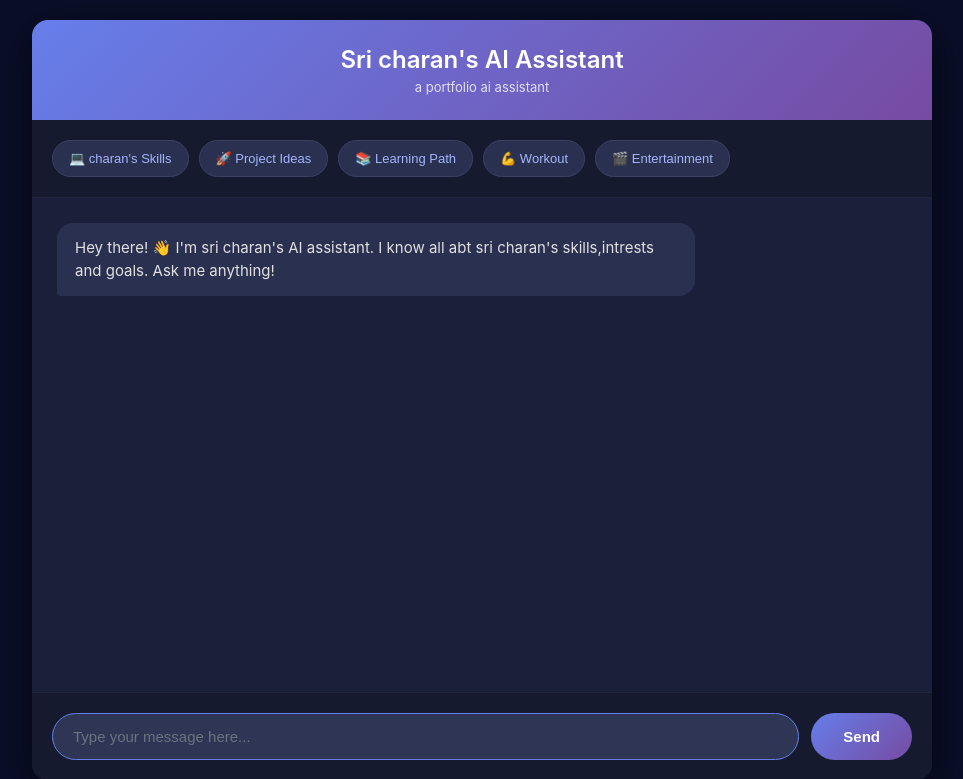
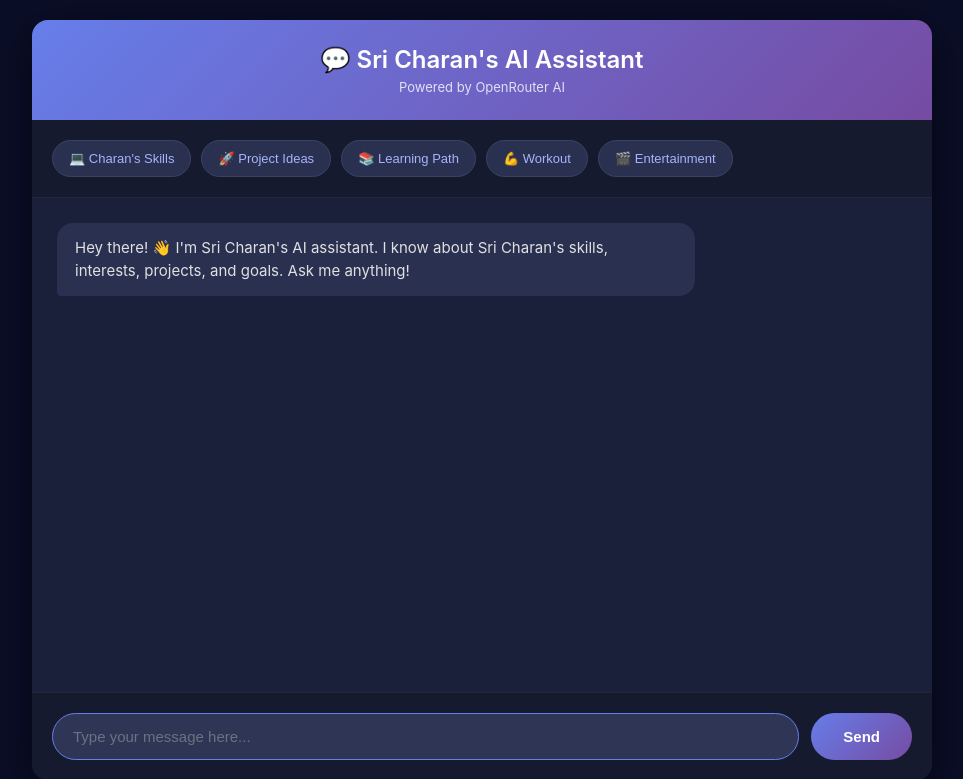
Before and after one commit to charan6401-rgb/Chatbo, a Flask app: page / in a window 1280 px wide. Shown: the top 779 px of the page, without its empty margins (158-1121 px from the left). Run offline with Flask 3, Linux system fonts and the light colour scheme.

Commit message:
Update index.html

```diff
--- a/templates/index.html
+++ b/templates/index.html
@@ -3,65 +3,96 @@
 <head>
     <meta charset="UTF-8">
     <meta name="viewport" content="width=device-width, initial-scale=1.0">
-    <title>Sri charan's - AI Assistant🗿</title>
-    <link rel="stylesheet" href="{{ url_for('static', filename='style.css') }}">
+    <title>Sri Charan's AI Assistant 🗿</title>
+
+    <link rel="stylesheet"
+          href="{{ url_for('static', filename='style.css') }}">
 </head>
 <body>
+
     <div class="container">
         <div class="chat-box">
+
+            <!-- Header -->
             <div class="chat-header">
                 <div class="header-content">
-                    <h1> Sri charan's AI Assistant</h1>
-                    <p>a portfolio ai assistant</p>
+                    <h1>💬 Sri Charan's AI Assistant</h1>
+                    <p>Powered by OpenRouter AI</p>
                 </div>
             </div>
 
+            <!-- Suggested Prompts -->
             <div class="suggested-prompts">
-                <button class="prompt-btn" onclick="sendPrompt('Tell me about sri charan skills and projects')">
-                    💻 charan's Skills
+
+                <button class="prompt-btn"
+                        onclick="sendPrompt('Tell me about Sri Charan skills and projects')">
+                    💻 Charan's Skills
                 </button>
-                <button class="prompt-btn" onclick="sendPrompt('Suggest a Python or Flask project idea')">
+
+                <button class="prompt-btn"
+                        onclick="sendPrompt('Suggest a Python or Flask project idea')">
                     🚀 Project Ideas
                 </button>
-                <button class="prompt-btn" onclick="sendPrompt('What should I learn next?')">
+
+                <button class="prompt-btn"
+                        onclick="sendPrompt('What should I learn next?')">
                     📚 Learning Path
                 </button>
-                <button class="prompt-btn" onclick="sendPrompt('Create a workout routine')">
+
+                <button class="prompt-btn"
+                        onclick="sendPrompt('Create a workout routine')">
                     💪 Workout
                 </button>
-                <button class="prompt-btn" onclick="sendPrompt('Recommend a sci-fi or anime series')">
+
+                <button class="prompt-btn"
+                        onclick="sendPrompt('Recommend a sci-fi or anime series')">
                     🎬 Entertainment
                 </button>
+
             </div>
 
+            <!-- Chat Messages -->
             <div class="messages-container" id="messagesContainer">
+
                 <div class="message bot-message">
                     <div class="message-content">
-                        <p>Hey there! 👋 I'm sri charan's AI assistant. I know all abt sri charan's skills,intrests and goals. Ask me anything!</p>
+                        <p>
+                            Hey there! 👋 I'm Sri Charan's AI assistant.
+                            I know about Sri Charan's skills, interests,
+                            projects, and goals. Ask me anything!
+                        </p>
                     </div>
                 </div>
+
             </div>
 
+            <!-- Typing Indicator -->
             <div class="typing-indicator" id="typingIndicator">
                 <span></span>
                 <span></span>
                 <span></span>
             </div>
 
+            <!-- Input Area -->
             <div class="input-area">
+
                 <input
                     type="text"
                     id="messageInput"
                     placeholder="Type your message here..."
                     autocomplete="off"
                 >
+
                 <button id="sendBtn" onclick="sendMessage()">
                     <span>Send</span>
                 </button>
+
             </div>
+
         </div>
     </div>
 
     <script src="{{ url_for('static', filename='script.js') }}"></script>
+
 </body>
 </html>
```
